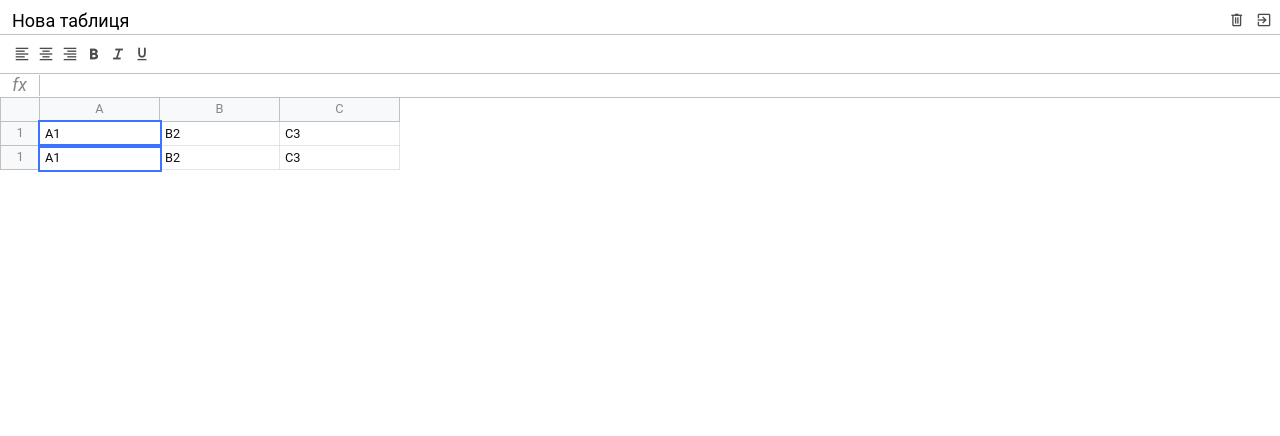
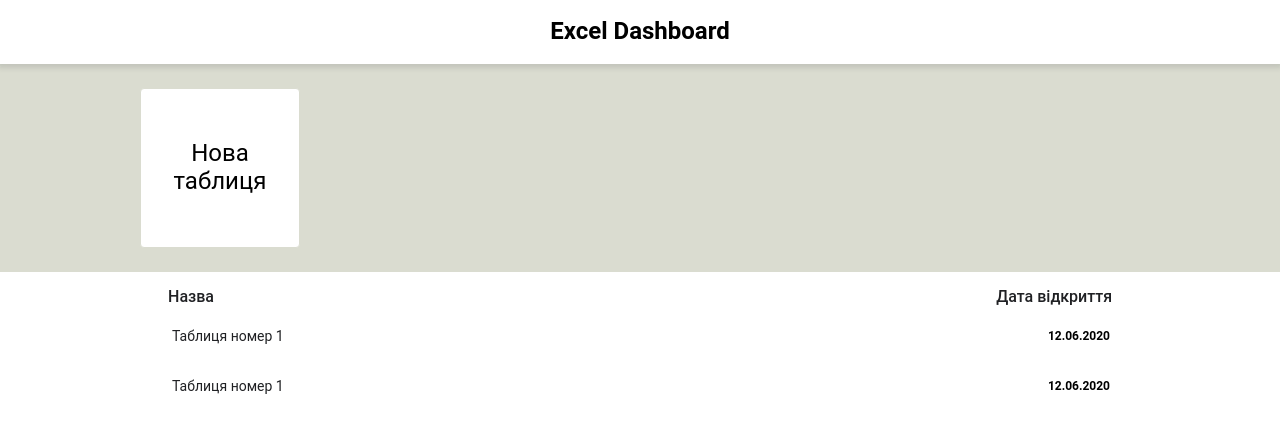
Before and after one commit to Dmitriy-Poplinski/js_excel, a website built with webpack: page src/index.html in a window 1280 px wide. Built offline with nearby package versions, Linux system fonts and the light colour scheme.

Commit message:
Created dashboard block

```diff
--- a/src/index.html
+++ b/src/index.html
@@ -10,95 +10,32 @@
 </head>
 <body>
     <div class="app" class="container">
-        <div class="excel">
-            <div class="excel__header">
-                <input type="text" class="input" value="Нова таблиця"/>
-                <div>
-                    <div class="button">
-                        <span class="material-symbols-outlined">
-                            delete
-                        </span>
-                    </div>
-                    <div class="button">
-                        <span class="material-symbols-outlined">
-                            exit_to_app
-                        </span>
-                    </div>
+        <div class="db">
+            <div class="db__header">
+                <h1>Excel Dashboard</h1>
+            </div>
+            <div class="db__new">
+                <div class="db__view">
+                    <a href="#" class="db__create">
+                        Нова <br /> таблиця
+                    </a>
                 </div>
             </div>
-            <div class="excel__toolbar">
-                <div class="button">
-                    <span class="material-symbols-outlined">
-                        format_align_left
-                    </span>
+            <div class="db__table db__view">
+                <div class="db__list-header">
+                    <span>Назва</span>
+                    <span>Дата відкриття</span>
                 </div>
-                <div class="button">
-                    <span class="material-symbols-outlined">
-                        format_align_center
-                    </span>
-                </div>
-                <div class="button">
-                    <span class="material-symbols-outlined">
-                        format_align_right
-                    </span>
-                </div>
-                <div class="button">
-                    <span class="material-symbols-outlined">
-                        format_bold
-                    </span>
-                </div>
-                <div class="button">
-                    <span class="material-symbols-outlined">
-                        format_italic
-                    </span>
-                </div>
-                <div class="button">
-                    <span class="material-symbols-outlined">
-                        format_underlined
-                    </span>
-                </div>
-            </div>
-            <div class="excel__formula">
-                <div class="info">fx</div>
-                <div class="input" contenteditable spellcheck="false"></div>
-            </div>
-            <div class="excel__table">
-                <div class="row">
-                    <div class="row-info">
-
-                    </div>
-                    <div class="row-data">
-                        <div class="column">
-                            A
-                        </div>
-                        <div class="column">
-                            B
-                        </div>
-                        <div class="column">
-                            C
-                        </div>
-                    </div>
-                </div>
-                <div class="row">
-                    <div class="row-info">
-                        1
-                    </div>
-                    <div class="row-data">
-                        <div class="cell selected" contenteditable>A1</div>
-                        <div class="cell" contenteditable>B2</div>
-                        <div class="cell" contenteditable>C3</div>
-                    </div>
-                </div>
-                <div class="row">
-                    <div class="row-info">
-                        1
-                    </div>
-                    <div class="row-data">
-                        <div class="cell selected">A1</div>
-                        <div class="cell">B2</div>
-                        <div class="cell">C3</div>
-                    </div>
-                </div>
+                <ul class="db__list">
+                    <li class="db__record">
+                        <a href="#">Таблиця номер 1</a>
+                        <strong>12.06.2020</strong>
+                    </li>
+                    <li class="db__record">
+                        <a href="#">Таблиця номер 1</a>
+                        <strong>12.06.2020</strong>
+                    </li>
+                </ul>
             </div>
         </div>
     </div>
--- a/src/scss/_mixins.scss
+++ b/src/scss/_mixins.scss
@@ -20,3 +20,9 @@
         cursor: pointer;
     }
 }
+
+@mixin clear-list() {
+    list-style: none;
+    margin: 0;
+    padding: 0;
+}
--- a/src/scss/_variables.scss
+++ b/src/scss/_variables.scss
@@ -4,4 +4,5 @@ $formula-height: 24px;
 $info-cell-width: 40px;
 $row-height: 24px;
 $cell-width: 120px;
+$db-header-height: 64px;
 $border-color: #c0c0c0;
--- /dev/null
+++ b/src/scss/dashboard.scss
@@ -0,0 +1,92 @@
+@import 'variables';
+@import 'mixins';
+
+.db {
+    &__header {
+        position: fixed;
+        left: 0;
+        right: 0;
+        top: 0;
+        height: $db-header-height;
+        display: flex;
+        align-items: center;
+        justify-content: center;
+        background: #fff;
+        box-shadow: 0 2px 5px 2px rgba(60, 64, 67, 0.15);
+        z-index: 1000;
+    }
+
+    &__new {
+        margin-top: $db-header-height;
+        padding: 1.5rem;
+        background: #dadcd0;
+    }
+
+    &__create {
+        width: 160px;
+        height: 160px;
+        background: #fff;
+        border-radius: 4px;
+        border: 1px solid #dadcd0;
+        display: flex;
+        justify-content: center;
+        align-items: center;
+        font-size: 1.5rem;
+        text-decoration: none;
+        color: #000;
+        text-align: center;
+
+        &:hover {
+            cursor: pointer;
+            color: green;
+            border-color: green;
+        }
+    }
+
+    &__view {
+        max-width: 1000px;
+        margin: 0 auto;
+    }
+
+    &__table {
+        padding: 1rem;
+    }
+
+    &__list-header {
+        display: flex;
+        justify-content: space-between;
+        color: #202124;
+        font-weight: 500;
+        font-size: 16px;
+        margin-bottom: 10px;
+        padding: 0 12px;
+    }
+
+    &__list {
+        @include clear-list;
+    }
+
+    &__record {
+        display: flex;
+        justify-content: space-between;
+        align-items: center;
+        padding: 12px 14px 12px 16px;
+        margin-bottom: 10px;
+
+        &:hover {
+            background: #e6f4ea;
+            border-radius: 25px;
+        }
+
+        & a {
+            text-decoration: none;
+            cursor: pointer;
+            color: #202124;
+            font-size: 14px;
+
+            &:hover {
+                text-decoration: underline;
+            }
+        }
+    }
+}
--- a/src/scss/index.scss
+++ b/src/scss/index.scss
@@ -5,6 +5,7 @@
 @import 'toolbar';
 @import 'formula';
 @import 'table';
+@import 'dashboard';
 
 * {
     margin: 0;
```
Also changed, not shown: src/assets/excel.html (added, +107 -0 lines).
